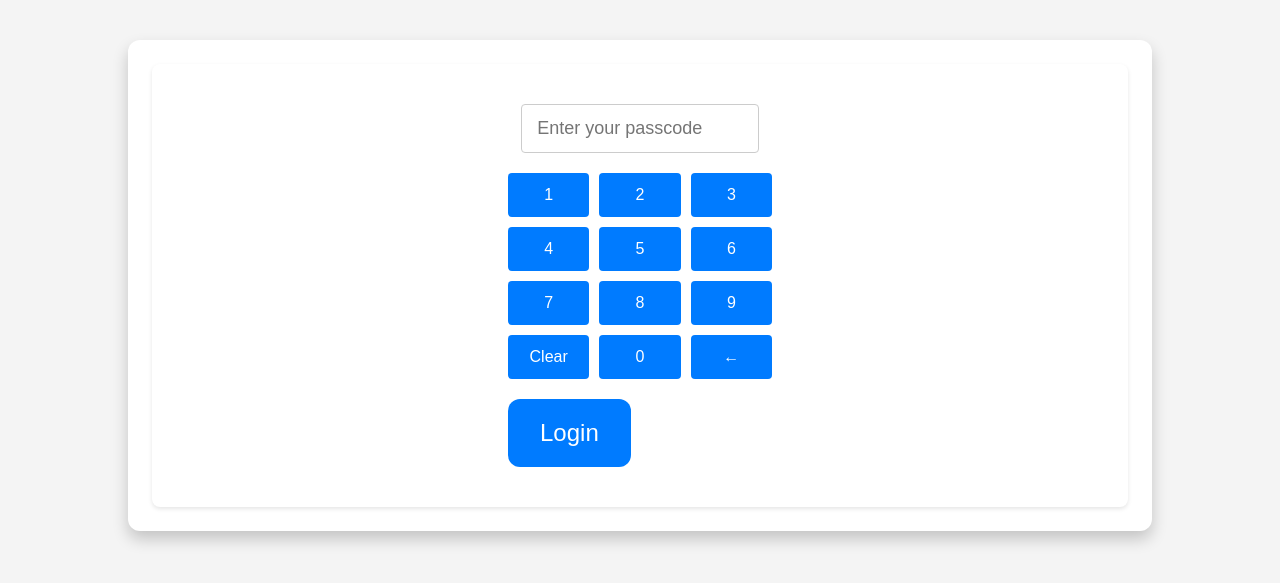
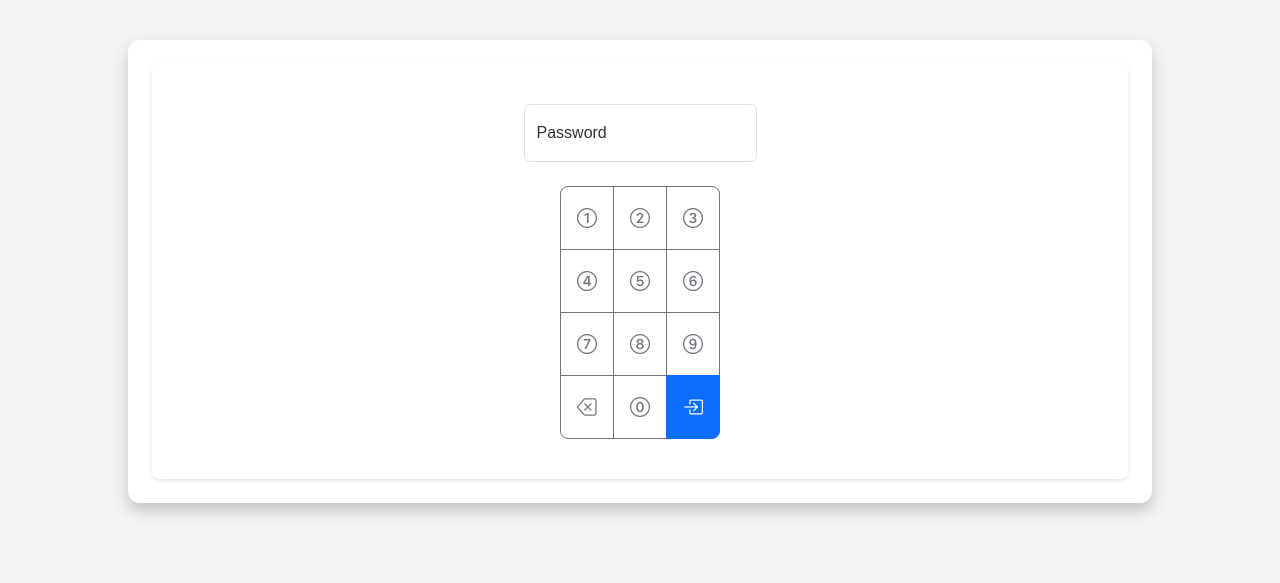
Before and after one commit to austinstkong/NSW-SES-NITC, a Flask app: page /login in a window 1280 px wide. Shown: the part 57-640 px from the top of the page. Run offline with Flask 3, Linux system fonts and the light colour scheme; parts of the project's set-up code (start-up, migrations or seed data) failed here and were passed over.

Commit message:
Login screen aesthetic upgrade

```diff
--- a/NITC/static/styles.css
+++ b/NITC/static/styles.css
@@ -83,7 +83,7 @@
     margin-bottom: 24px;
   }
 
-  input[type="text"], input[type="number"], input[type="password"] {
+  input[type="text"], input[type="number"] {
     flex: 1;
     width: 400px;
     padding: 12px;
@@ -94,12 +94,12 @@
     transition: border-color 0.3s;
   }
 
-  input[type="text"]:focus, input[type="number"], input[type="password"]:focus {
+  input[type="text"]:focus {
     border-color: #159ce4;
     outline: none;
   }
 
-  #member-number-section input[type="text"], input[type="number"], input[type="password"] {
+  #member-number-section input[type="text"], input[type="number"] {
     display: block; /* Makes the input take the entire line */
     margin: auto; /* Centers the input */
     max-width: 400px; /* Maximum width of the input */
--- a/NITC/templates/login.html
+++ b/NITC/templates/login.html
@@ -5,30 +5,52 @@
 {% block content %}
 
 <div id="loginForm">
-    <form action="/login" method="post"> <!-- Update the action attribute to your login processing URL -->
-        <input type="password" id="passcode" name="passcode" placeholder="Enter your passcode" required>
-        <div id="keypad">
-            <button type="button" class="keypad-button" value="1" onClick=addNumber(this)>1</button>
-            <button type="button" class="keypad-button" value="2" onClick=addNumber(this)>2</button>
-            <button type="button" class="keypad-button" value="3" onClick=addNumber(this)>3</button>
-            <button type="button" class="keypad-button" value="4" onClick=addNumber(this)>4</button>
-            <button type="button" class="keypad-button" value="5" onClick=addNumber(this)>5</button>
-            <button type="button" class="keypad-button" value="6" onClick=addNumber(this)>6</button>
-            <button type="button" class="keypad-button" value="7" onClick=addNumber(this)>7</button>
-            <button type="button" class="keypad-button" value="8" onClick=addNumber(this)>8</button>
-            <button type="button" class="keypad-button" value="9" onClick=addNumber(this)>9</button>
-            <button type="button" class="keypad-button" id="clear" onClick=clearField()>Clear</button>
-            <button type="button" class="keypad-button" value="0" onClick=addNumber(this)>0</button>
-            <button type="button" class="keypad-button" id="backspace" onClick=backSpace()>←</button>
+    <form action="/login" method="post">
+        <div class="form-floating">
+            <input type="password" class="form-control" id="passcode" name="passcode" placeholder="Passcode" required>
+            <label for="passcode">Password</label>
+            <div class="btn-group-vertical btn-group-lg mt-4" role="group" aria-label="Keypad">
+                <div class="btn-group btn-group-lg">
+                    <button type="button" class="num btn btn-outline-secondary py-3 " onclick="document.getElementById('passcode').value=document.getElementById('passcode').value + '1';"><i class="bi bi-1-circle"></i></button>
+                    <button type="button" class="num btn btn-outline-secondary py-3 " onclick="document.getElementById('passcode').value=document.getElementById('passcode').value + '2';"><i class="bi bi-2-circle"></i></button>
+                    <button type="button" class="num btn btn-outline-secondary py-3 " onclick="document.getElementById('passcode').value=document.getElementById('passcode').value + '3';"><i class="bi bi-3-circle"></i></button>
+                </div>
+                <div class="btn-group  btn-group-lg">
+                    <button type="button" class="num btn btn-outline-secondary py-3 " onclick="document.getElementById('passcode').value=document.getElementById('passcode').value + '4';"><i class="bi bi-4-circle"></i></button>
+                    <button type="button" class="num btn btn-outline-secondary py-3 " onclick="document.getElementById('passcode').value=document.getElementById('passcode').value + '5';"><i class="bi bi-5-circle"></i></button>
+                    <button type="button" class="num btn btn-outline-secondary py-3 " onclick="document.getElementById('passcode').value=document.getElementById('passcode').value + '6';"><i class="bi bi-6-circle"></i></button>
+                </div>
+                <div class="btn-group btn-group-lg">
+                    <button type="button" class="num btn btn-outline-secondary py-3 " onclick="document.getElementById('passcode').value=document.getElementById('passcode').value + '7';"><i class="bi bi-7-circle"></i></button>
+                    <button type="button" class="num btn btn-outline-secondary py-3 " onclick="document.getElementById('passcode').value=document.getElementById('passcode').value + '8';"><i class="bi bi-8-circle"></i></button>
+                    <button type="button" class="num btn btn-outline-secondary py-3 " onclick="document.getElementById('passcode').value=document.getElementById('passcode').value + '9';"><i class="bi bi-9-circle"></i></button>
+                </div>
+                <div class="btn-group btn-group-lg">
+                    <button type="button" class="num btn btn-outline-secondary py-3 2" onclick="document.getElementById('passcode').value=document.getElementById('passcode').value.slice(0, -1);"><i class="bi bi-backspace"></i></button>
+                    <button type="button" class="num btn btn-outline-secondary py-3 3" onclick="document.getElementById('passcode').value=document.getElementById('passcode').value + '0';"><i class="bi bi-0-circle"></i></button>
+                    <button type="submit" class="num btn btn-primary py-3 4" onclick=""><i class="bi bi-box-arrow-in-right"></i></button>
+                </div>
+            </div>
         </div>
-        <div id=submit>
-        <button type="submit" class="submit-button">Login</button>
-        </div>
+        <!-- <div id="keypad">
+            <button type="button" class="btn btn-primary" value="1" onClick=addNumber(this)>1</button>
+            <button type="button" class="btn btn-primary" value="2" onClick=addNumber(this)>2</button>
+            <button type="button" class="btn btn-primary" value="3" onClick=addNumber(this)>3</button>
+            <button type="button" class="btn btn-primary" value="4" onClick=addNumber(this)>4</button>
+            <button type="button" class="btn btn-primary" value="5" onClick=addNumber(this)>5</button>
+            <button type="button" class="btn btn-primary" value="6" onClick=addNumber(this)>6</button>
+            <button type="button" class="btn btn-primary" value="7" onClick=addNumber(this)>7</button>
+            <button type="button" class="btn btn-primary" value="8" onClick=addNumber(this)>8</button>
+            <button type="button" class="btn btn-primary" value="9" onClick=addNumber(this)>9</button>
+            <button type="button" class="btn btn-primary" id="clear" onClick=clearField()>Clear</button>
+            <button type="button" class="btn btn-primary" value="0" onClick=addNumber(this)>0</button>
+            <button type="button" class="btn btn-primary" id="backspace" onClick=backSpace()>←</button>
+            <button type="submit" class="btn btn-primary">Login</button>
+        </div> -->
     </form>
 </div>
 
-
-<script>
+<!-- <script>
     function addNumber(element){
         document.getElementById('passcode').value = document.getElementById('passcode').value+element.value;
     }
@@ -38,7 +60,7 @@
     function clearField(){
         document.getElementById('passcode').value = '';
     }
-</script>
+</script> -->
 <style>
     #loginForm {
         display: flex;
@@ -52,48 +74,12 @@
         text-align: center;
         box-shadow: 0 2px 4px rgba(0, 0, 0, 0.1);
     }
-    #passcode {
-        width: 90%;
-        padding: 10px 15px;
-        margin-bottom: 20px;
-        font-size: 18px;
-        border: 1px solid #ccc;
-        border-radius: 4px;
-        box-sizing: border-box;
-        transition: border-color 0.3s ease-in-out;
-    }
-    #passcode:focus {
-        border-color: #0056b3;
-        outline: none;
-    }
     #keypad {
         display: grid;
         grid-template-columns: repeat(3, 1fr);
         gap: 10px;
         margin-top: 20px;
     }
-    button {
-        padding: 10px 15px;
-        font-size: 16px;
-        cursor: pointer;
-        background: #007BFF;
-        color: white;
-        border: none;
-        border-radius: 4px;
-        transition: background-color 0.3s ease;
-    }
-    button:hover {
-        background-color: #0056b3;
-    }
-    .function-key {
-        background-color: #666;
-    }
-    .function-key:hover {
-        background-color: #333;
-    }
-    button[type="submit"] {
-    margin-top: 20px;
-    }
 </style>
 
 {% endblock %}
```
